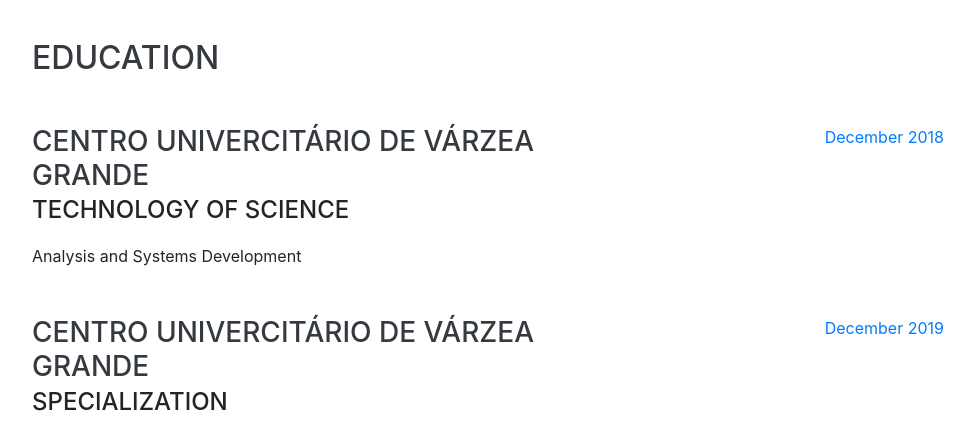
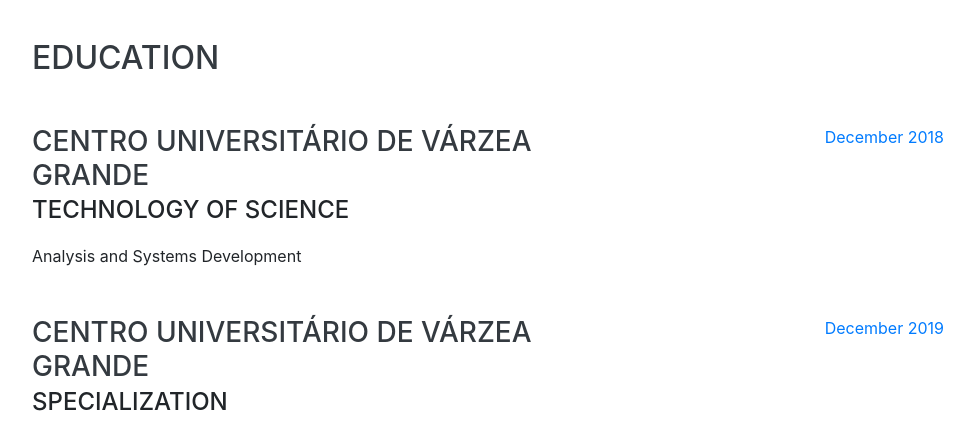
Before and after one commit to EvandroSilvaPinto/evandrosilvapinto.github.io, a website with bundled scripts: page index.html in a window 1280 px wide. Shown: the part 1860-2293 px from the top of the page, without its empty margins (288-1262 px from the left). Built offline with nearby package versions, Linux system fonts and the light colour scheme; a web font is replaced by a local one.

Commit message:
atualization

```diff
--- a/index.html
+++ b/index.html
@@ -153,7 +153,7 @@
 
           <div class="resume-item d-flex flex-column flex-md-row justify-content-between mb-5">
             <div class="resume-content">
-              <h3 class="mb-0">Centro Univercitário de Várzea Grande</h3>
+              <h3 class="mb-0">Centro Universitário de Várzea Grande</h3>
               <div class="subheading mb-3">Technology of Science</div>
               <div>Analysis and Systems Development</div>
             </div>
@@ -164,7 +164,7 @@
 
           <div class="resume-item d-flex flex-column flex-md-row justify-content-between">
             <div class="resume-content">
-              <h3 class="mb-0">Centro Univercitário de Várzea Grande</h3>
+              <h3 class="mb-0">Centro Universitário de Várzea Grande</h3>
               <div class="subheading mb-3">specialization</div>
               <div>Teaching in Higher Education</div>
             </div>
```
